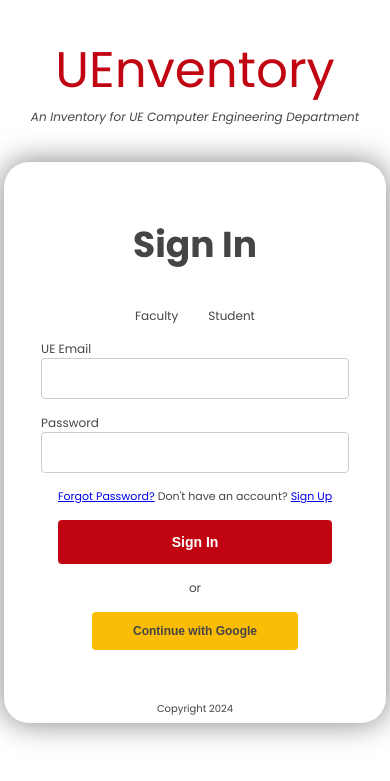
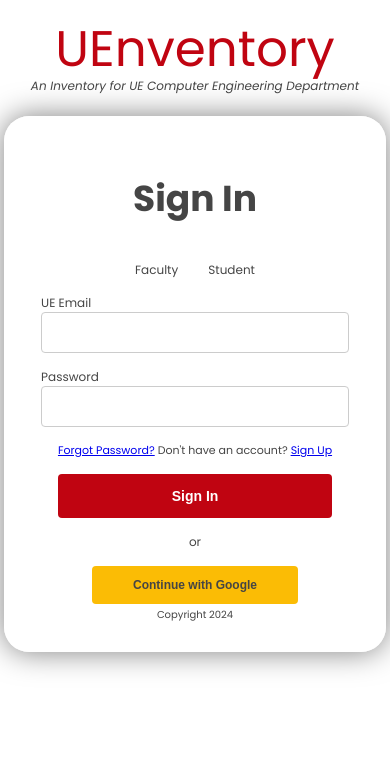
Before and after one commit to MarvinCayosa/project-popeyes, a PHP site: page / in a window 390 px wide. Shown: the top 781 px of the page. Run offline with PHP 8.4, Linux system fonts and the light colour scheme.

Commit message:
adjustment of responsiveness, colors, ddimensions, margins, and paddings. added: automatic dark mode,  light and dark mode logo and bg

```diff
--- a/index.css
+++ b/index.css
@@ -1,5 +1,35 @@
 body {
     color: #454545;
+    padding: 0;
+    margin: 0;
+    position: relative;
+}
+
+.page-background-container{
+    position: absolute;
+    top: 0%;
+    left: 0%;
+    z-index: -1;
+}
+
+.page-background-container .background-container{
+    height: 100vh;
+    width: 100vw;
+}
+
+.page-background-container .background-container img{
+    height: 100%;
+    width: 100%;
+    object-fit: cover;
+    display: block;
+}
+
+#bg_light {
+    display: block;
+}
+
+#bg_dark {
+    display: none;
 }
 
 .poppins-regular {
@@ -21,14 +51,30 @@ body {
     margin-top: 8px;
 }
 
+
+.land-page-student-header .light-mode-logo .logo-light {
+    width: 304px;
+    height: 99px;
+    display: block;
+}
+
+.land-page-student-header .dark-mode-logo .logo-dark {
+    width: 304px;
+    height: 99px;
+    display: none;
+}
+
 .land-page-student-sub-header {
     font-style: italic;
     font-size: 12px;
+    margin-top: -10px;
+    margin-bottom: -15px;
 }
 
 .land-page-student-signIn-container {
+    background: #ffffffdb;
     width: 410px;
-    height: 649px;
+    height: 549px;
     margin-top: 36px;
     border-radius: 25px;
     box-shadow: 0px 0px 30px rgba(0, 0, 0, 0.5);
@@ -139,7 +191,7 @@ body {
 
 .footer {
     font-size: 10px;
-    margin-top: 98px;
+    margin-top: -18px;
 }
 
 /* responsive */
@@ -298,7 +350,7 @@ body {
     .land-page-student-header {
         color: #C00411;
         font-size: 50px;
-        margin-top: 25px;
+        margin-top: 12px;
     }
 
     .land-page-student-sub-header {
@@ -308,7 +360,7 @@ body {
 
     .land-page-student-signIn-container {
         width: 382px;
-        height: 561px;
+        height: 536px;
         margin-top: 36px;
         border-radius: 25px;
         box-shadow: 0px 0px 30px rgba(0, 0, 0, 0.5);
@@ -418,7 +470,7 @@ body {
 
     .footer {
         font-size: 10px;
-        margin-top: 26px;
+        margin-top: -22px;
     }
 
 }
```
Also changed, not shown: other parts of index.css (+36 -8 lines).
